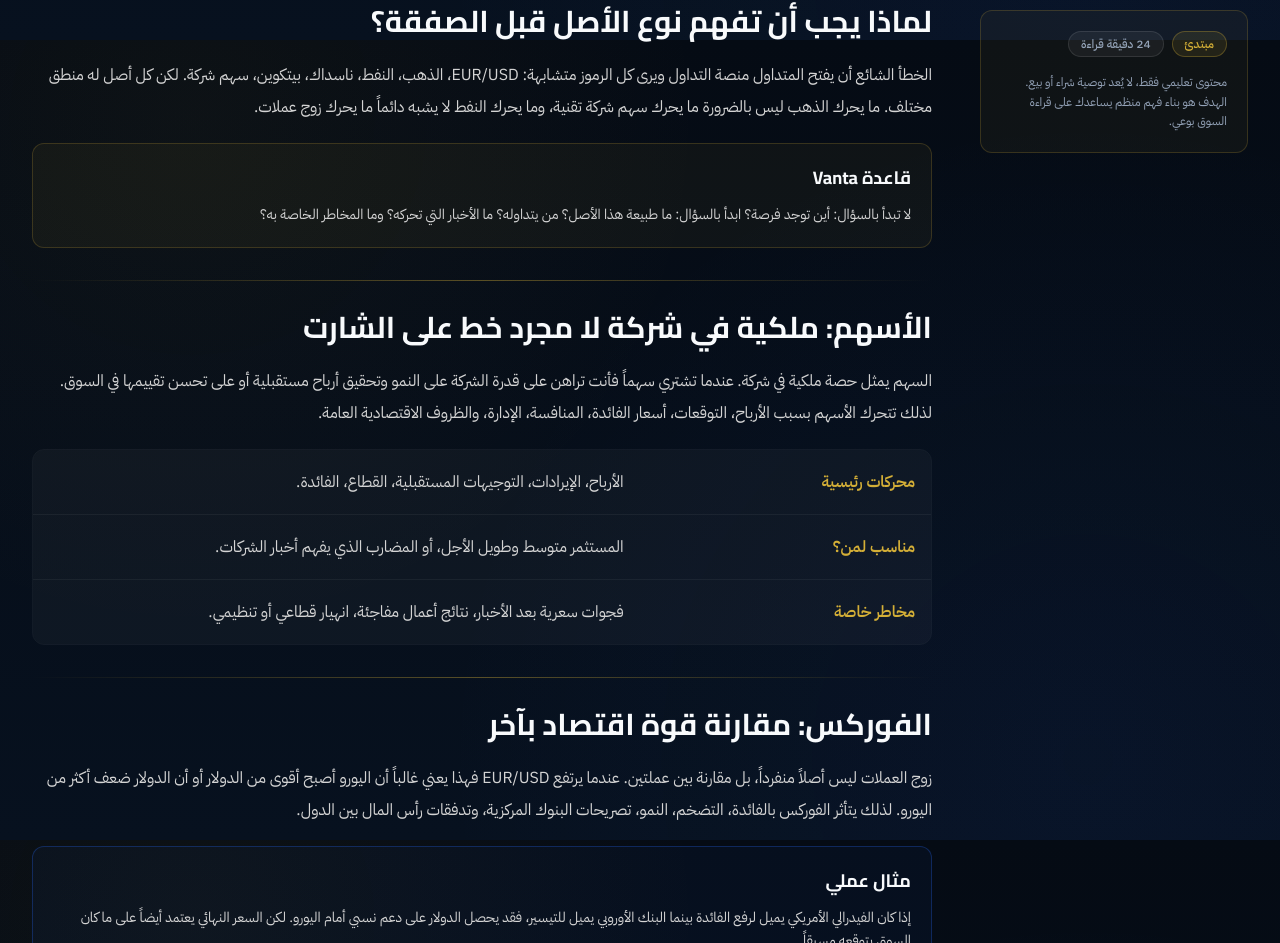
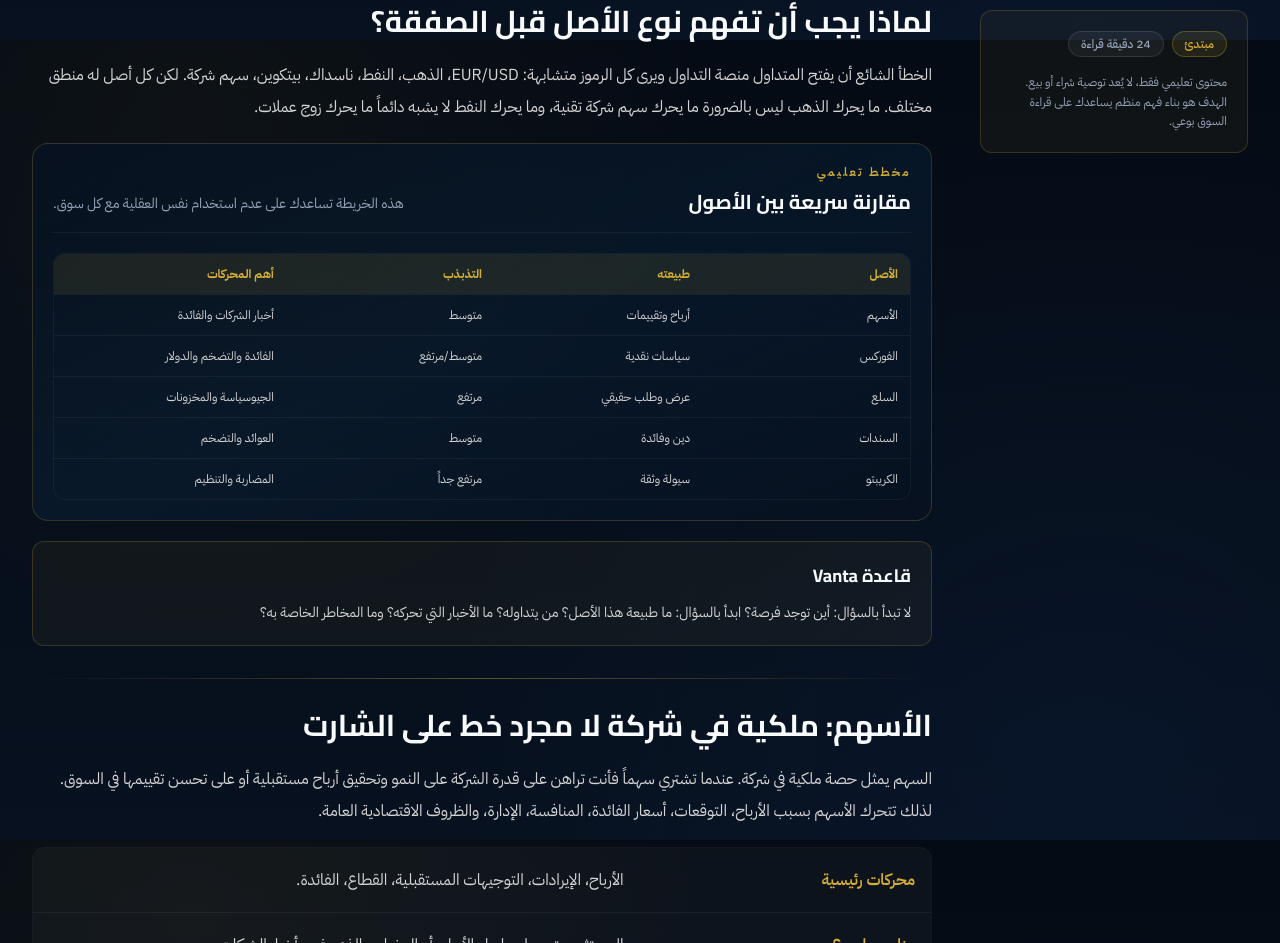
Before and after one commit to yassinlgarch-eng/Vanta-capital-, a Next.js app: page /academy/asset-classes in a window 1280 px wide. Shown: the part 760-1703 px from the top of the page. Built offline with nearby package versions, Linux system fonts and the light colour scheme.

Commit message:
Add visual matrix to asset classes lesson

```diff
--- a/src/app/academy/asset-classes/page.tsx
+++ b/src/app/academy/asset-classes/page.tsx
@@ -2,6 +2,7 @@ import AcademyLessonTemplate, {
   LessonCallout,
   LessonTable,
 } from "@/components/AcademyLessonTemplate";
+import { AssetClassMatrix } from "@/components/AcademyVisuals";
 
 export const metadata = {
   title: "أنواع الأصول المالية - أكاديمية Vanta Capital",
@@ -36,6 +37,7 @@ export default function LessonPage() {
                 منطق مختلف. ما يحرك الذهب ليس بالضرورة ما يحرك سهم شركة تقنية،
                 وما يحرك النفط لا يشبه دائماً ما يحرك زوج عملات.
               </p>
+              <AssetClassMatrix />
               <LessonCallout title="قاعدة Vanta">
                 <p>
                   لا تبدأ بالسؤال: أين توجد فرصة؟ ابدأ بالسؤال: ما طبيعة هذا
```
